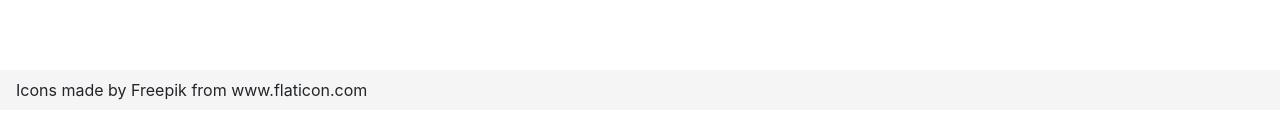
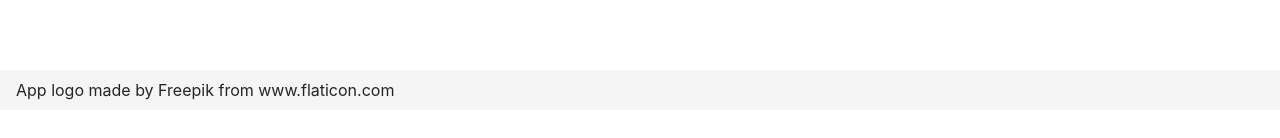
Before and after one commit to NoahZielke/Rosetta-Subs-CS495, a React (Create React App) app in the folder frontend/: page / in a window 1280 px wide. Shown: the part 658-796 px from the top of the page. Built offline with nearby package versions, Linux system fonts and the light colour scheme.

Commit message:
Update attribution message

```diff
--- a/frontend/src/pages/LandingPage.tsx
+++ b/frontend/src/pages/LandingPage.tsx
@@ -101,7 +101,7 @@ const LandingPage = () => {
       <footer></footer>
 
       <div className='py-2 px-3 attribution'>
-        Icons made by{" "}
+        App logo made by{" "}
         <a href='https://www.freepik.com' title='Freepik'>
           Freepik
         </a>{" "}
--- a/frontend/src/pages/TeamBios.tsx
+++ b/frontend/src/pages/TeamBios.tsx
@@ -157,7 +157,7 @@ const TeamBios = () => {
 
       <footer></footer>
       <div className='py-2 px-3 attribution'>
-        Icons made by{" "}
+        App logo made by{" "}
         <a href='https://www.freepik.com' title='Freepik'>
           Freepik
         </a>{" "}
```
